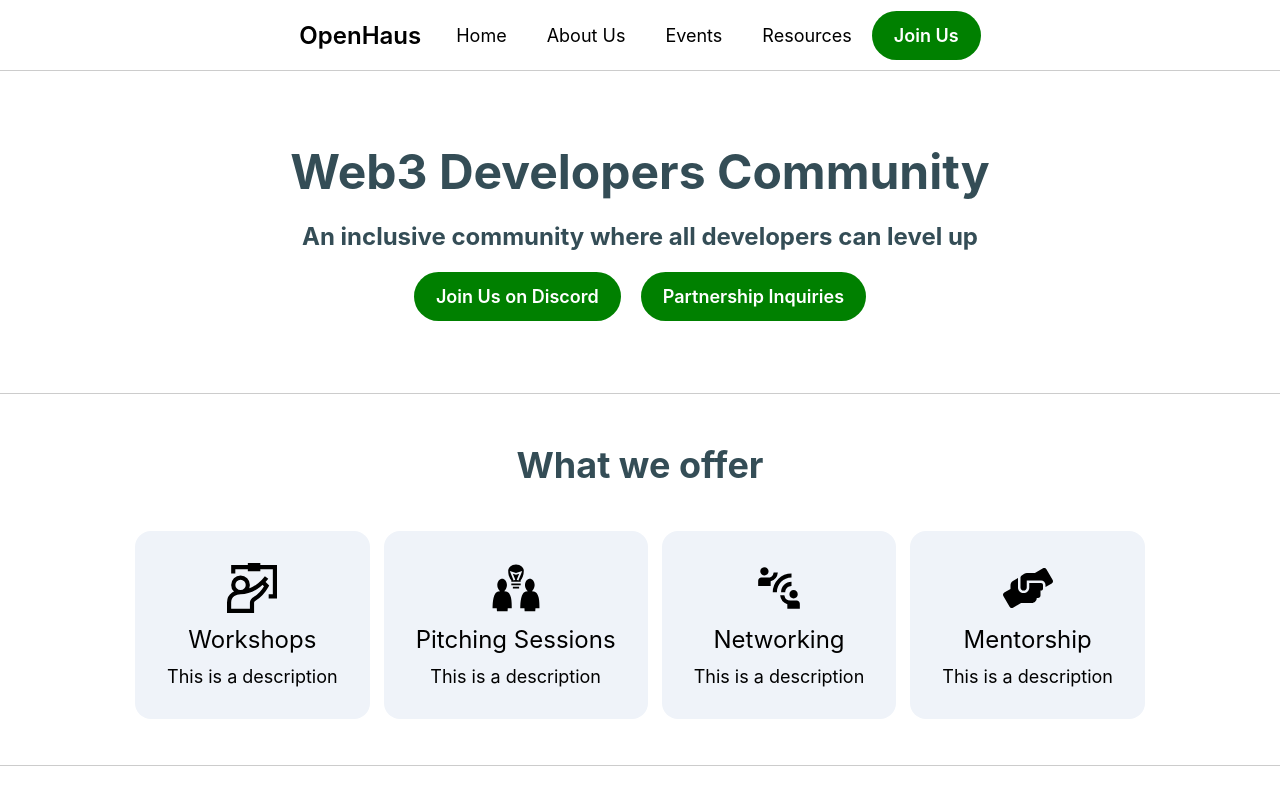
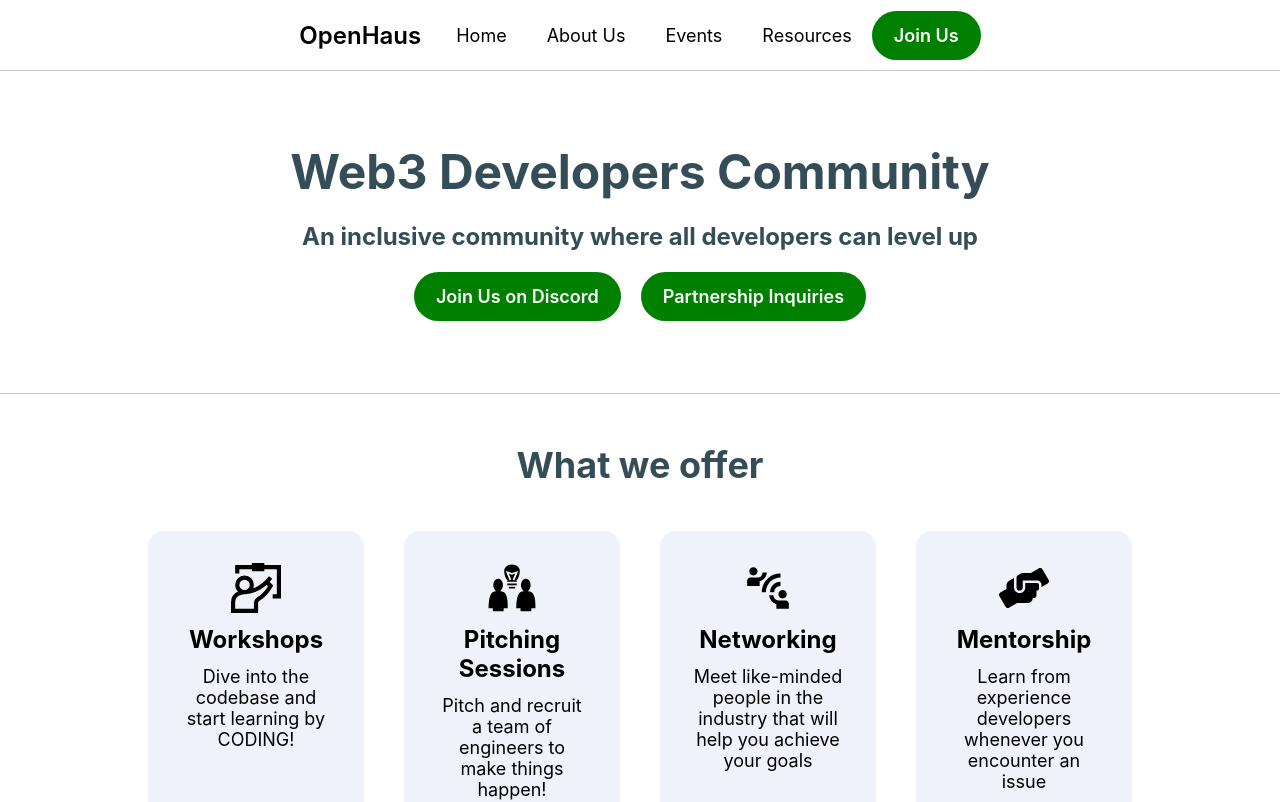
Before and after one commit to openhaus-dao/website-react-ts, a React (Vite) app: page / in a window 1280 px wide. Shown: the top 802 px of the page. Built offline with nearby package versions, Linux system fonts and the light colour scheme.

Commit message:
update description

```diff
--- a/src/Components/HomeBody.tsx
+++ b/src/Components/HomeBody.tsx
@@ -38,22 +38,28 @@ const HomeBody = () => {
           <Card
             Icon={GrWorkshop}
             title={"Workshops"}
-            description={"This is a description"}
+            description={"Dive into the codebase and start learning by CODING!"}
           />
           <Card
             Icon={GiTeamIdea}
             title={"Pitching Sessions"}
-            description={"This is a description"}
+            description={
+              "Pitch and recruit a team of engineers to make things happen!"
+            }
           />
           <Card
             Icon={MdConnectWithoutContact}
             title={"Networking"}
-            description={"This is a description"}
+            description={
+              "Meet like-minded people in the industry that will help you achieve your goals"
+            }
           />
           <Card
             Icon={FaHandsHelping}
             title={"Mentorship"}
-            description={"This is a description"}
+            description={
+              "Learn from experience developers whenever you encounter an issue"
+            }
           />
         </BodyFeatureContainer>
       </BodyContainer>
--- a/src/Components/HomePartners.tsx
+++ b/src/Components/HomePartners.tsx
@@ -8,7 +8,7 @@ import {
 const HomePartners = () => {
   return (
     <PartnersSection>
-      <PartnersTitle>Partners</PartnersTitle>
+      <PartnersTitle>Showcase</PartnersTitle>
       <PartnersContainer>
         <div>Hawksight</div>
         <div>PsyOption</div>
--- a/src/Components/Styles/HomeStyle.ts
+++ b/src/Components/Styles/HomeStyle.ts
@@ -111,15 +111,18 @@ export const BodyFeatureCard = styled.div`
   padding: 32px;
   border-radius: 16px;
   background: #eff3f9;
+  width: 20%;
+  margin: 0 2%;
 `;
 
-export const BodyFeatureCardTitle = styled.div`
+export const BodyFeatureCardTitle = styled.h2`
   font-size: 2.4rem;
   margin: 12px 0;
 `;
 
-export const BodyFeatureCardDescription = styled.div`
+export const BodyFeatureCardDescription = styled.p`
   font-size: 1.8rem;
+  margin: 0;
 `;
 
 // PARTNERS
```
